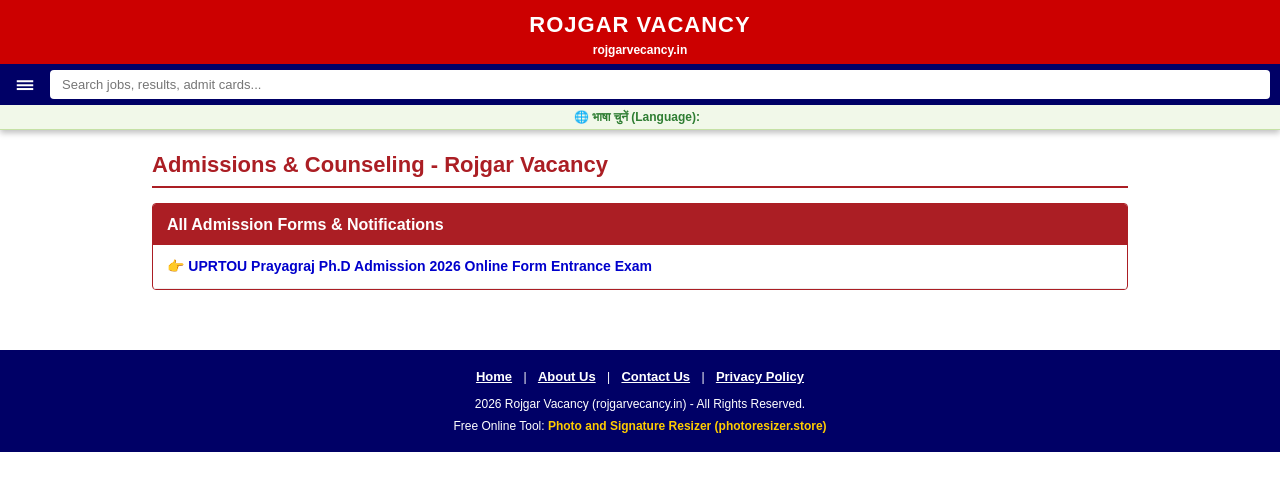
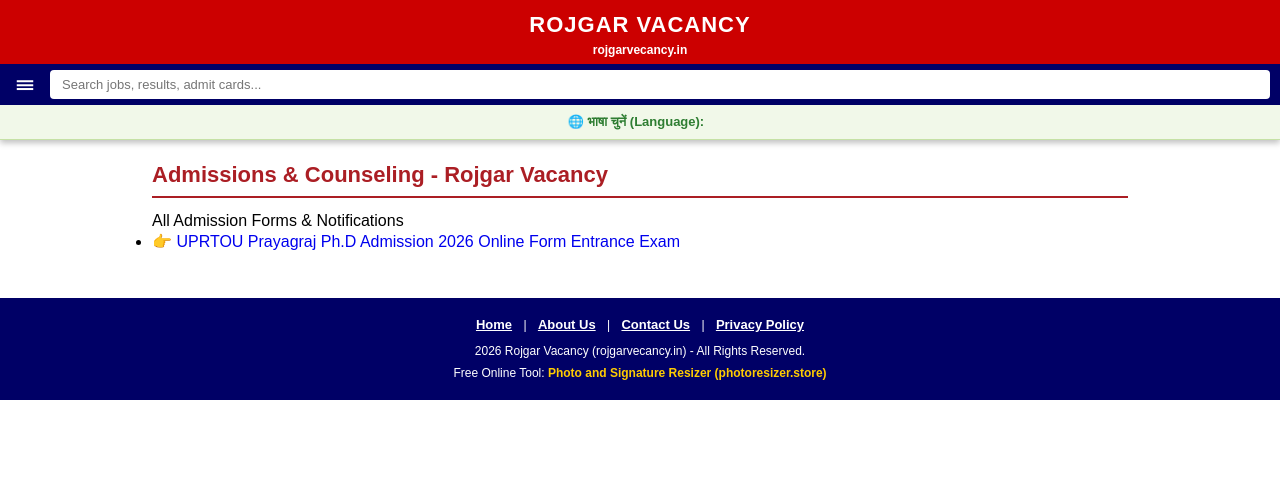
Before and after one commit to Rojgarvacancy/Rojgar-vacancy-, a Jekyll site: the page built from admission.html, in a window 1280 px wide. Shown: the top 491 px of the page. Built offline with Jekyll 4.4.1, drawn with Linux system fonts in a browser that asks for light colours.

Commit message:
Update default.html

```diff
--- a/_layouts/default.html
+++ b/_layouts/default.html
@@ -1,9 +1,8 @@
 <!DOCTYPE html>
-<html lang="hi" class="notranslate" translate="no">
+<html lang="hi">
 <head>
   <meta charset="UTF-8">
   <meta name="viewport" content="width=device-width, initial-scale=1.0">
-  <meta name="google" content="notranslate">
   <meta name="google-site-verification" content="FRajgVKcnE3zBNViaMe74jGmf8bnyPa3fOSgtSbQxQ8" />
   <title>{{ page.title | default: site.title }} - {{ site.title }}</title>
 
@@ -87,65 +86,57 @@
       outline: none;
     }
 
-    /* Google Translate Compact Bar */
+    /* Google Translate Clean Strip */
     .sr-translate-strip {
       background: #f1f8e9;
       border-bottom: 1px solid #c5e1a5;
-      padding: 4px 10px;
+      padding: 5px 10px;
       display: flex;
       justify-content: center;
       align-items: center;
-      gap: 6px;
-      font-size: 12px;
+      gap: 8px;
+      font-size: 13px;
     }
     .sr-translate-label {
       font-weight: bold;
       color: #2e7d32;
     }
 
-    /* Google Translate Top Frame aur Brand Hide */
-    .goog-te-banner-frame,
-    .goog-te-banner-frame.skiptranslate,
-    iframe.goog-te-banner-frame,
-    body > .skiptranslate,
+    /* Dropdown Stylings */
+    #google_translate_element {
+      display: inline-block !important;
+      min-height: 24px;
+    }
+    .goog-te-combo {
+      padding: 3px 8px !important;
+      border: 1px solid #4caf50 !important;
+      border-radius: 4px !important;
+      font-size: 13px !important;
+      font-weight: 600 !important;
+      color: #1b5e20 !important;
+      background: #ffffff !important;
+      outline: none !important;
+      cursor: pointer !important;
+    }
+
+    /* Google Branding & Banners Hide */
+    .goog-logo-link,
+    .goog-te-gadget > span,
+    .goog-te-gadget-icon,
     #goog-gt-tt,
     .goog-te-balloon-frame {
       display: none !important;
+    }
+    .goog-te-gadget {
+      color: transparent !important;
+      font-size: 0px !important;
+    }
+    iframe.goog-te-banner-frame,
+    .goog-te-banner-frame {
+      display: none !important;
       visibility: hidden !important;
-      height: 0px !important;
-      width: 0px !important;
-      opacity: 0 !important;
-      pointer-events: none !important;
+      height: 0 !important;
     }
-
-    body {
-      top: 0px !important;
-      position: static !important;
-    }
-
-    .goog-te-gadget-simple {
-      background-color: #ffffff !important;
-      border: 1px solid #81c784 !important;
-      padding: 2px 8px !important;
-      border-radius: 4px !important;
-      font-size: 12px !important;
-      line-height: 1.2 !important;
-      display: inline-block !important;
-      cursor: pointer !important;
-    }
-
-    .goog-te-gadget-icon,
-    .goog-logo-link,
-    .goog-te-gadget span {
-      display: none !important;
-    }
-
-    .goog-te-menu-value span {
-      color: #1b5e20 !important;
-      font-weight: 700 !important;
-      font-size: 12px !important;
-    }
-
     .goog-text-highlight {
       background: transparent !important;
       box-shadow: none !important;
@@ -213,42 +204,6 @@
     .post-content-wrap { padding: 10px 4px; text-align: left; }
     .post-content-wrap h1 { font-size: 22px; color: #ab1e24; border-bottom: 2px solid #ab1e24; padding-bottom: 6px; margin-bottom: 12px; }
 
-    /* Category Listing Styling */
-    .category-list-box {
-      border: 1px solid #ab1e24;
-      border-radius: 4px;
-      overflow: hidden;
-      margin: 15px 0;
-      background: #fff;
-    }
-    .category-list-header {
-      background: #ab1e24;
-      color: #fff;
-      padding: 10px 14px;
-      font-weight: bold;
-      font-size: 16px;
-    }
-    .category-list-items {
-      list-style: none;
-      padding: 0;
-      margin: 0;
-    }
-    .category-list-items li {
-      border-bottom: 1px solid #eee;
-    }
-    .category-list-items li a {
-      display: block;
-      padding: 12px 14px;
-      color: #0000cc;
-      font-size: 14px;
-      font-weight: 600;
-    }
-    .category-list-items li a:hover {
-      background: #fdf3f3;
-      color: #ab1e24;
-      text-decoration: underline;
-    }
-
     /* Footer */
     .sr-footer {
       background: #000066;
@@ -304,7 +259,7 @@
     </div>
 
     <!-- Google Translate Bar -->
-    <div class="sr-translate-strip notranslate" translate="no">
+    <div class="sr-translate-strip">
       <span class="sr-translate-label">🌐 भाषा चुनें (Language):</span>
       <div id="google_translate_element"></div>
     </div>
@@ -334,39 +289,17 @@
     <p style="margin-top:6px;">Free Online Tool: <a href="https://photoresizer.store" target="_blank">Photo and Signature Resizer (photoresizer.store)</a></p>
   </footer>
 
-  <!-- Manual Google Translate Script (Strictly No Auto-Translate) -->
+  <!-- Google Translate Load Script -->
   <script type="text/javascript">
-    (function() {
-      // Purani auto-translate cookies ko clean karna agar user ne khud select nahi kiya
-      if (!sessionStorage.getItem('user_manual_lang')) {
-        document.cookie = "googtrans=; expires=Thu, 01 Jan 1970 00:00:00 UTC; path=/;";
-        document.cookie = "googtrans=; expires=Thu, 01 Jan 1970 00:00:00 UTC; domain=" + location.hostname + "; path=/;";
-        document.cookie = "googtrans=; expires=Thu, 01 Jan 1970 00:00:00 UTC; domain=." + location.hostname + "; path=/;";
-      }
-    })();
-
     function googleTranslateElementInit() {
       new google.translate.TranslateElement({
-        pageLanguage: 'hi',
+        pageLanguage: 'en',
         includedLanguages: 'hi,en,pa,gu,bn,mr,ta,te',
-        layout: google.translate.TranslateElement.InlineLayout.SIMPLE,
-        autoDisplay: false,
-        multilanguagePage: true
+        autoDisplay: false
       }, 'google_translate_element');
-
-      // Sirf manual click par track karna
-      var checkCombo = setInterval(function() {
-        var combo = document.querySelector('.goog-te-combo');
-        if (combo) {
-          clearInterval(checkCombo);
-          combo.addEventListener('change', function() {
-            sessionStorage.setItem('user_manual_lang', this.value);
-          });
-        }
-      }, 500);
     }
   </script>
-  <script type="text/javascript" src="//translate.google.com/translate_a/element.js?cb=googleTranslateElementInit"></script>
+  <script type="text/javascript" src="https://translate.google.com/translate_a/element.js?cb=googleTranslateElementInit"></script>
 
   <script>
     function toggleMenu() {
```
